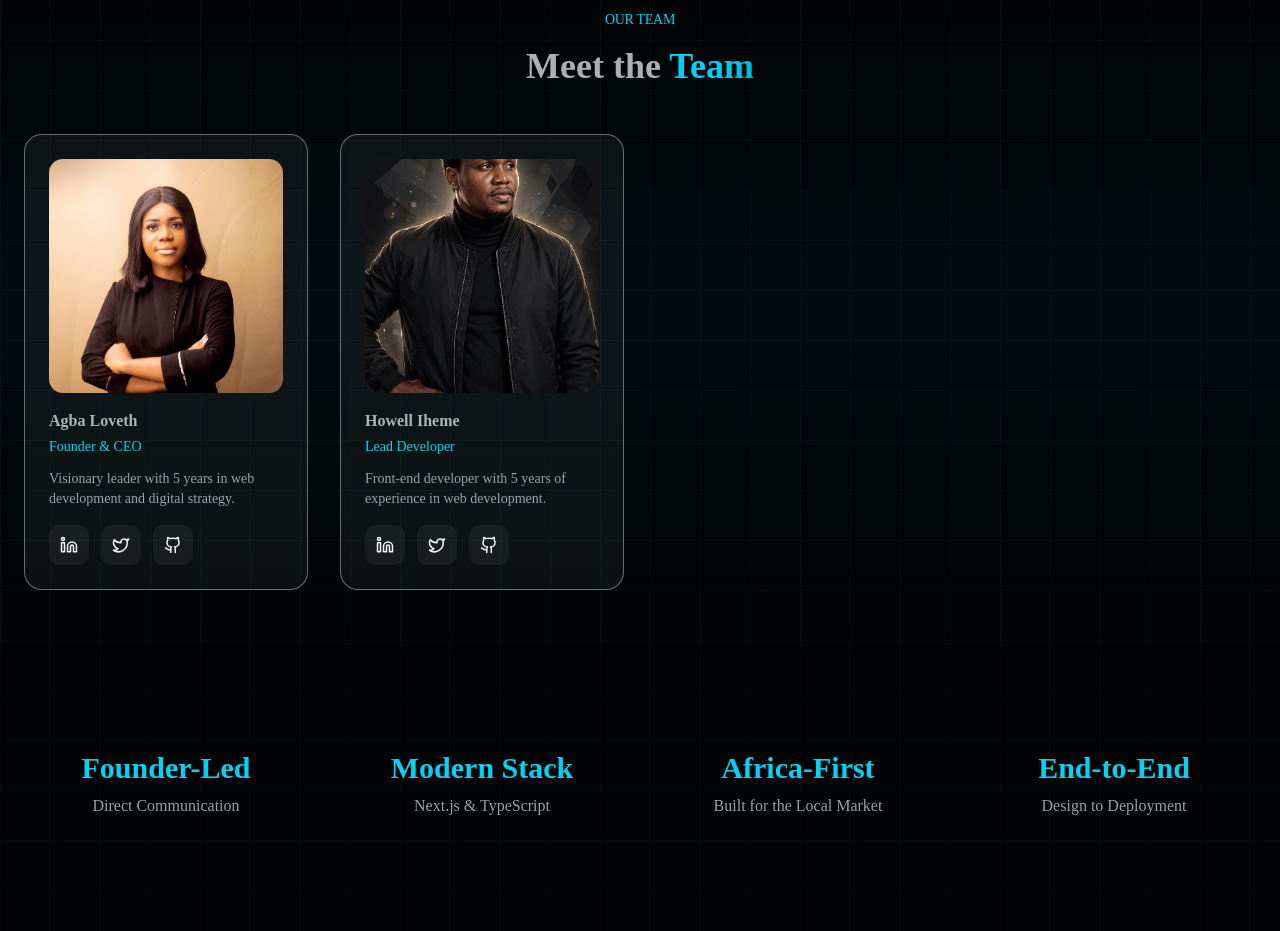
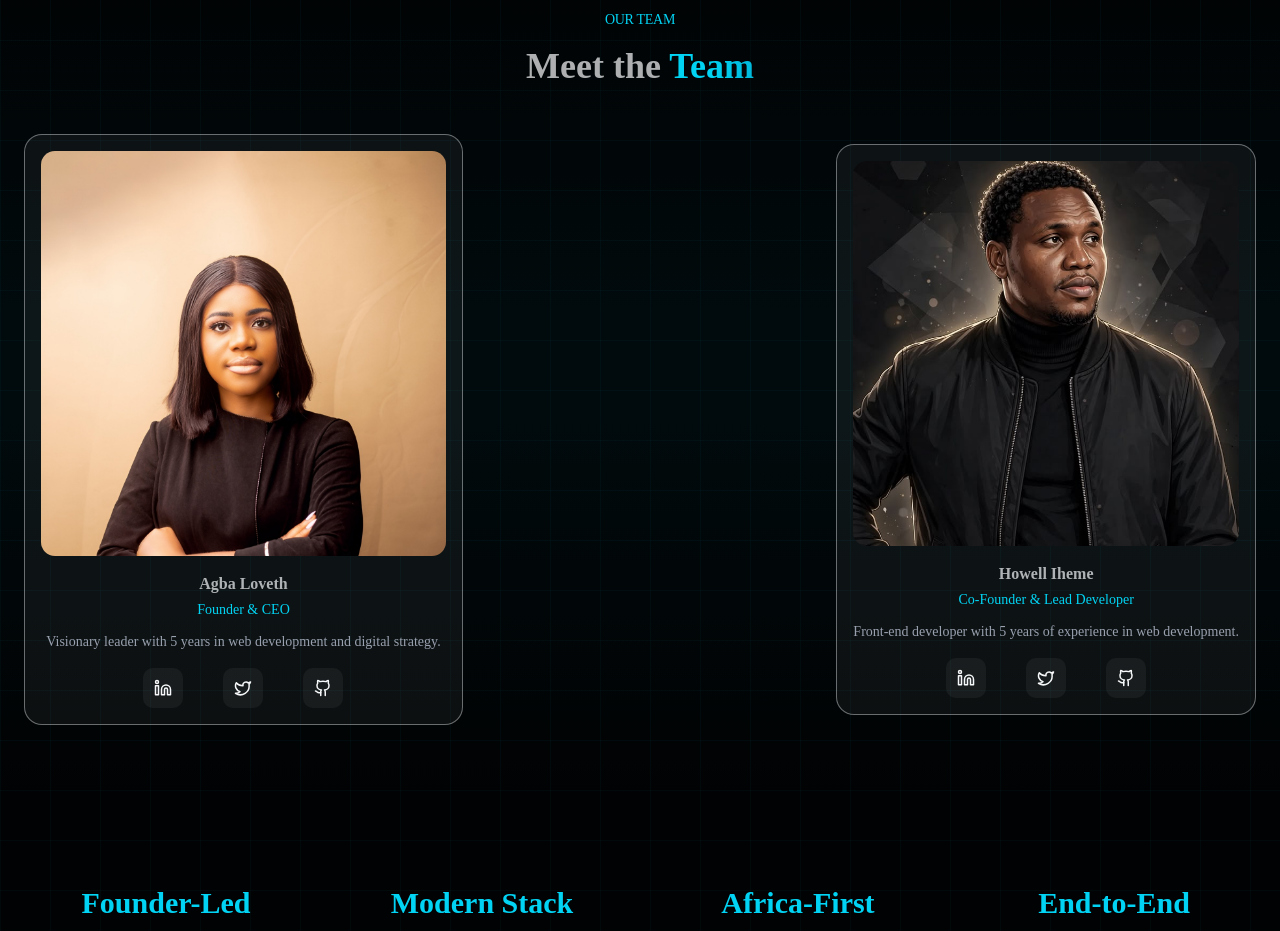
Before and after one commit to ihemehowell/bitvora, a Next.js app: page /about in a window 1280 px wide. Shown: the part 2460-3391 px from the top of the page. Built offline with nearby package versions, Linux system fonts and the light colour scheme.

Commit message:
Refactor code structure for improved readability and maintainability

```diff
--- a/Data/Data.ts
+++ b/Data/Data.ts
@@ -30,7 +30,7 @@ import {
 import { StaticImageData } from "next/image";
 
 import { oma, howell, } from '../assets/team';
-import { project1, project2, project3, project4, project5, project6} from '../assets/portfolio';
+import { project1, project2, project3, project4, project5, project6, project7} from '../assets/portfolio';
 import { IconBrandWhatsapp, IconBrandGithub, IconBrandLinkedinFilled, IconBrandInstagram, IconBrandFacebook } from "@tabler/icons-react";
 
 // ============================================
@@ -335,6 +335,14 @@ export const portfolioProjects: Project[] = [
     image: project6,
     href: 'https://bole-boss-beta.vercel.app/',
   },
+  {
+    id: 7,
+    title: "MSDS",
+    category: "Dashboard",
+    tags: ["Design", "Development", "Dashboard"],
+    image: project7,
+    href: 'https://ministry-tau.vercel.app/',
+  },
 ];
 
 export const projects: Project[] = portfolioProjects;
@@ -393,16 +401,10 @@ export const team: TeamMember[] = [
   },
   {
     name: 'Howell Iheme',
-    role: 'Lead Developer',
+    role: 'Co-Founder & Lead Developer',
     bio: 'Front-end developer with 5 years of experience in web development.',
     image: howell,
   },
-  // {
-  //   name: 'Doris Nwankwo',
-  //   role: 'Social Media Manager',
-  //   bio: 'Social media expert with 5 years of experience in digital marketing.',
-  //   image: doris,
-  // },
 ];
 
 // ============================================
--- a/app/about/AboutClient.tsx
+++ b/app/about/AboutClient.tsx
@@ -175,7 +175,7 @@ export default function AboutClient() {
               </h2>
             </motion.div>
 
-            <div className="grid md:grid-cols-2 lg:grid-cols-4 gap-8 justify-center items-center">
+            <div className="flex gap-8 justify-between items-center">
               {team.map((member, index) => (
                   <TeamMember key={index} {...member} index={index} />
               ))}
--- a/assets/portfolio/index.ts
+++ b/assets/portfolio/index.ts
@@ -4,6 +4,6 @@ export  { default as project3 } from "./project-3.png";
 export  { default as project4 } from "./project-4.png";
 export  { default as project5 } from "./project-5.png";
 export  { default as project6 } from "./project-6.png";
-// export  { default as project7 } from "./project-7.png";
+export  { default as project7 } from "./project-7.png";
 // export  { default as project8 } from "./project-8.png";
 // export  { default as project9 } from "./project-9.png";
--- a/components/TeamMember.tsx
+++ b/components/TeamMember.tsx
@@ -20,19 +20,19 @@ export function TeamMember({ name, role, bio, image, index = 0 }: TeamMemberProp
       whileInView={{ opacity: 1, y: 0 }}
       viewport={{ once: true }}
       transition={{ delay: index * 0.1 }}
-      className="p-6 rounded-2xl border border-foreground/40 bg-white/5 hover:border-cyan-500/30 transition-all duration-300 group"
+      className="p-4 rounded-2xl border border-foreground/40 bg-white/5 hover:border-cyan-500/30 transition-all duration-300 group"
     >
       <div className="aspect-square relative overflow-hidden rounded-xl mb-4 bg-white/10">
         <ImageWithFallback
           src={imageSrc}
           alt={name}
-          className="w-full h-full object-cover group-hover:scale-105 transition-transform duration-300"
+          className="w-full h-130 object-cover group-hover:scale-105 transition-transform duration-300"
         />
       </div>
-      <h5 className="text-foreground/70 font-semibold mb-1">{name}</h5>
-      <p className="text-cyan-400 text-sm mb-3">{role}</p>
-      <p className="text-gray-400 text-sm mb-4 line-clamp-2">{bio}</p>
-      <div className="flex gap-3">
+      <h5 className="text-foreground/70 font-semibold mb-1 text-center">{name}</h5>
+      <p className="text-cyan-400 text-sm mb-3 text-center">{role}</p>
+      <p className="text-gray-400 text-sm mb-4 line-clamp-2 text-center">{bio}</p>
+      <div className="flex justify-center gap-10">
         <a
           href="#"
           className="w-10 h-10 rounded-lg bg-white/5 flex items-center justify-center  hover:text-cyan-400 transition-colors"
@@ -46,7 +46,7 @@ export function TeamMember({ name, role, bio, image, index = 0 }: TeamMemberProp
           <Twitter size={18} />
         </a>
         <a
-            href="#"
+            href="https://github.com/ihemehowell"
             className="w-10 h-10 rounded-lg bg-white/5 flex items-center justify-center  hover:text-cyan-400 transition-colors"
         >
           <Github size={18} />
```
Also changed, not shown: assets/portfolio/project-7.png (added).
